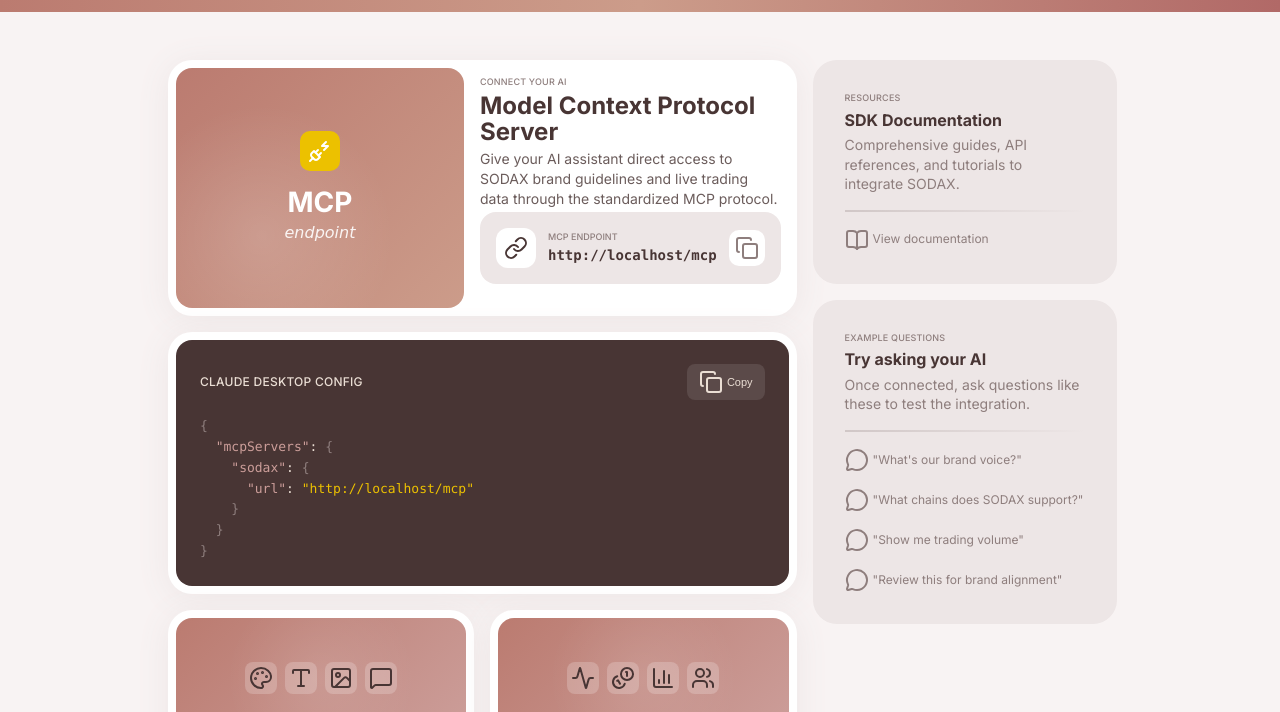
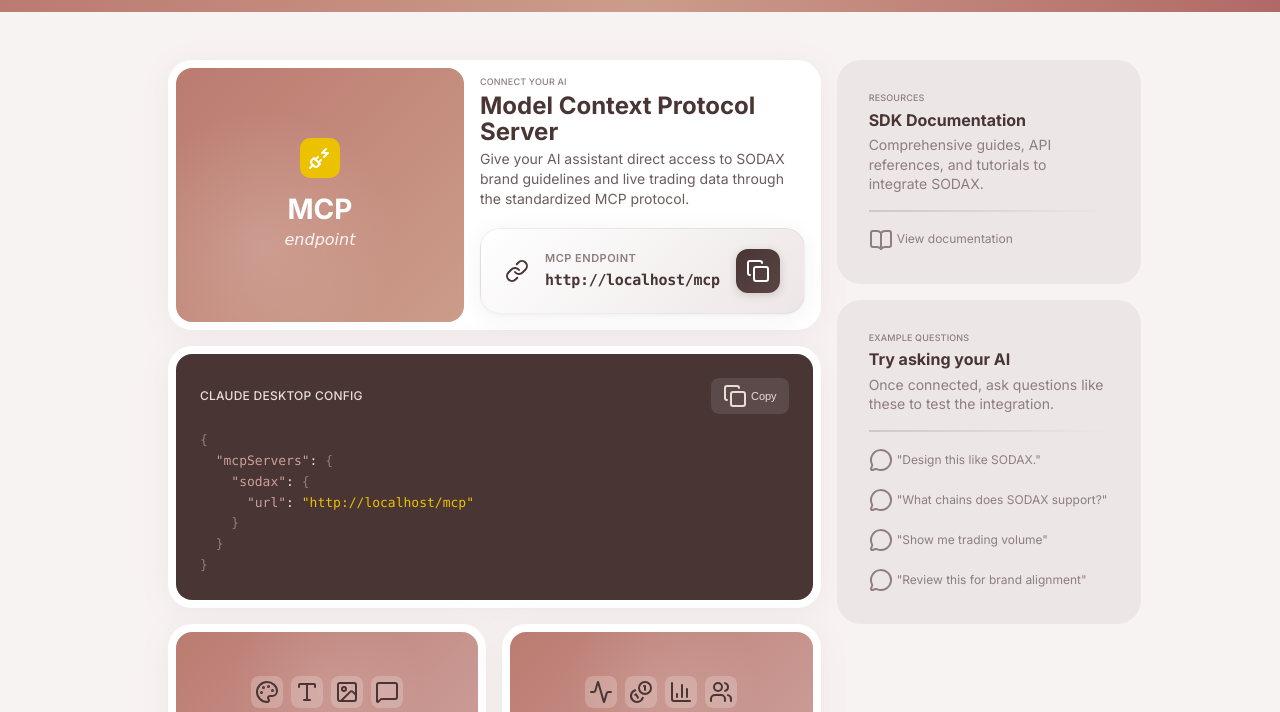
Before and after one commit to icon-project/sodax-mcp-server, a website: page src/public/index.html in a window 1280 px wide. Shown: the part 88-800 px from the top of the page. Drawn offline with nearby package versions, Linux system fonts and the light colour scheme; a web font is replaced by a local one.

Commit message:
Update index.html

```diff
--- a/src/public/index.html
+++ b/src/public/index.html
@@ -117,9 +117,10 @@
 
     .logo-text {
       font-size: 24px;
-      font-weight: 900;
+      font-weight: 800;
       color: white;
       letter-spacing: -0.5px;
+      text-transform: uppercase;
     }
 
     .logo-badge {
@@ -506,68 +507,110 @@
     .endpoint-display {
       display: flex;
       align-items: center;
-      gap: 12px;
-      padding: 16px;
-      background: var(--cream-white);
-      border-radius: 16px;
-      margin-bottom: 16px;
+      gap: 16px;
+      padding: 20px 24px;
+      background: linear-gradient(135deg, var(--white) 0%, var(--cream-white) 100%);
+      border-radius: 20px;
+      margin-top: 16px;
+      border: 1px solid rgba(142, 126, 125, 0.1);
+      box-shadow: 0 4px 24px rgba(72, 53, 52, 0.06), 0 1px 3px rgba(72, 53, 52, 0.04);
+      transition: all 0.3s ease;
+      position: relative;
+      overflow: hidden;
+    }
+
+    .endpoint-display::before {
+      content: '';
+      position: absolute;
+      top: 0;
+      left: 0;
+      right: 0;
+      height: 3px;
+      background: linear-gradient(90deg, var(--hero-start) 0%, var(--yellow-dark) 50%, var(--hero-end) 100%);
+      opacity: 0;
+      transition: opacity 0.3s ease;
+    }
+
+    .endpoint-display:hover {
+      box-shadow: 0 8px 32px rgba(72, 53, 52, 0.1), 0 2px 8px rgba(72, 53, 52, 0.06);
+      transform: translateY(-2px);
+    }
+
+    .endpoint-display:hover::before {
+      opacity: 1;
     }
 
     .endpoint-icon {
-      width: 40px;
-      height: 40px;
-      background: var(--white);
-      border-radius: 12px;
       display: grid;
       place-items: center;
+      flex-shrink: 0;
     }
 
     .endpoint-icon i {
-      width: 20px;
-      height: 20px;
-      color: var(--hero-start);
+      width: 24px;
+      height: 24px;
+      color: var(--clay);
+      stroke-width: 2;
     }
 
     .endpoint-info {
       flex: 1;
+      min-width: 0;
     }
 
     .endpoint-label {
-      font-size: 9px;
-      font-weight: 500;
+      font-size: 11px;
+      font-weight: 600;
       text-transform: uppercase;
       color: var(--clay);
-      margin-bottom: 2px;
+      letter-spacing: 0.5px;
+      margin-bottom: 4px;
     }
 
     .endpoint-url {
       font-family: 'SF Mono', Monaco, 'Courier New', monospace;
-      font-size: var(--body-comfortable);
+      font-size: 15px;
       font-weight: 600;
       color: var(--espresso);
+      letter-spacing: -0.3px;
+      white-space: nowrap;
+      overflow: hidden;
+      text-overflow: ellipsis;
     }
 
     .endpoint-copy {
-      background: var(--white);
+      background: linear-gradient(135deg, var(--espresso) 0%, #5a4544 100%);
       border: none;
-      width: 36px;
-      height: 36px;
-      border-radius: 10px;
+      width: 44px;
+      height: 44px;
+      border-radius: 12px;
       cursor: pointer;
       display: grid;
       place-items: center;
-      color: var(--clay);
-      transition: all 0.2s;
+      color: var(--white);
+      transition: all 0.25s ease;
+      flex-shrink: 0;
+      box-shadow: 0 2px 8px rgba(72, 53, 52, 0.2);
     }
 
     .endpoint-copy:hover {
-      color: var(--espresso);
-      background: var(--cream);
+      transform: scale(1.08);
+      box-shadow: 0 4px 16px rgba(72, 53, 52, 0.3);
+      background: linear-gradient(135deg, var(--cherry-dark) 0%, var(--hero-end) 100%);
+    }
+
+    .endpoint-copy:active {
+      transform: scale(0.95);
     }
 
     .endpoint-copy i {
-      width: 18px;
-      height: 18px;
+      width: 20px;
+      height: 20px;
+      stroke-width: 2;
+    }
+
+    .endpoint-copy.copied {
+      background: linear-gradient(135deg, #4ade80 0%, #22c55e 100%);
     }
 
     /* Tool List */
@@ -652,9 +695,10 @@
     }
 
     .footer-logo-text {
-      font-weight: 900;
+      font-weight: 800;
       font-size: 24px;
       color: var(--cherry-bright);
+      text-transform: uppercase;
     }
 
     .footer-copyright {
@@ -699,8 +743,10 @@
     }
 
     .footer-link i {
-      width: 16px;
-      height: 16px;
+      width: 10px;
+      height: 10px;
+      opacity: 0.4;
+      stroke-width: 2.5;
     }
 
     /* Responsive */
@@ -875,7 +921,7 @@
             <div class="divider"></div>
             <a href="#" class="action-link">
               <i data-lucide="message-circle"></i>
-              "What's our brand voice?"
+              "Design this like SODAX."
             </a>
             <a href="#" class="action-link">
               <i data-lucide="message-circle"></i>
@@ -952,9 +998,11 @@
     function copyEndpoint() {
       navigator.clipboard.writeText(endpointUrl).then(() => {
         const btn = document.querySelector('.endpoint-copy');
+        btn.classList.add('copied');
         btn.innerHTML = '<i data-lucide="check"></i>';
         lucide.createIcons();
         setTimeout(() => {
+          btn.classList.remove('copied');
           btn.innerHTML = '<i data-lucide="copy"></i>';
           lucide.createIcons();
         }, 2000);
```
